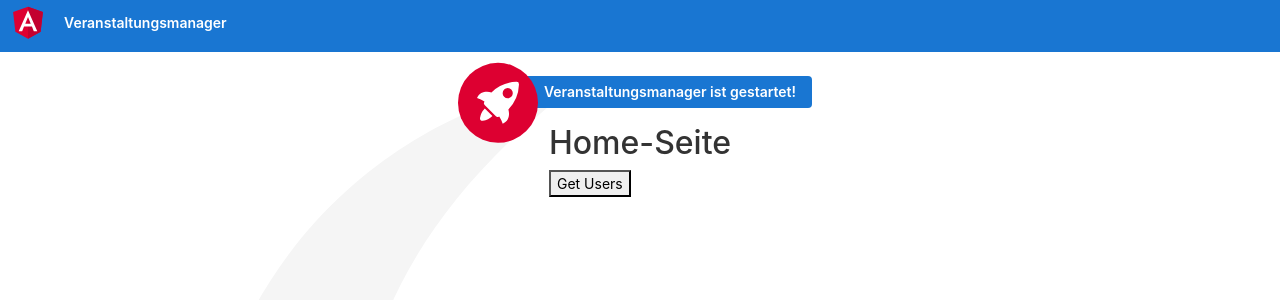
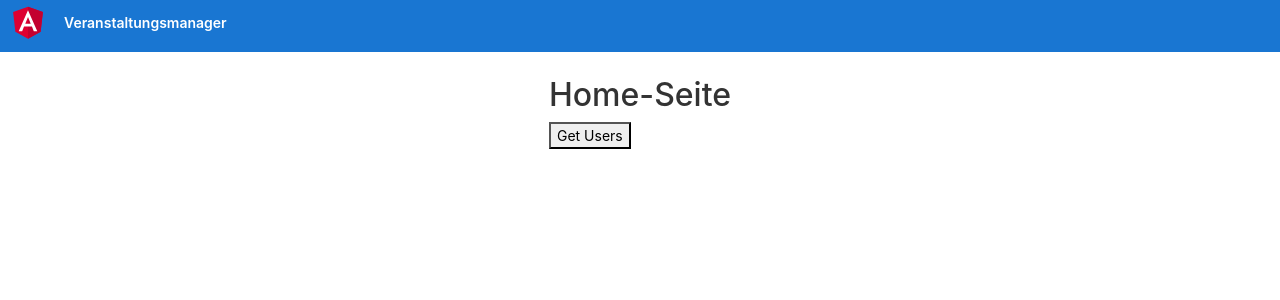
Before and after one commit to moritzb98/webanwendung, an Angular app in the folder webapp/laravel/angularFrontend/: page /home in a window 1280 px wide. Shown: the top 300 px of the page. Built offline with nearby package versions, Linux system fonts and the light colour scheme.

Commit message:
edit App-Component

```diff
--- a/webapp/laravel/angularFrontend/src/app/app.component.html
+++ b/webapp/laravel/angularFrontend/src/app/app.component.html
@@ -312,7 +312,7 @@
 <div class="content" role="main">
 
   <!-- Highlight Card -->
-  <div class="card highlight-card card-small">
+  <!--<div class="card highlight-card card-small">
 
     <svg id="rocket" alt="Rocket Ship" xmlns="http://www.w3.org/2000/svg" width="101.678" height="101.678" viewBox="0 0 101.678 101.678">
       <g id="Group_83" data-name="Group 83" transform="translate(-141 -696)">
@@ -330,6 +330,6 @@
       <path id="Path_40" data-name="Path 40" d="M644.6,141S143.02,215.537,147.049,870.207s342.774,201.755,342.774,201.755S404.659,847.213,388.815,762.2c-27.116-145.51-11.551-384.124,271.9-609.1C671.15,139.365,644.6,141,644.6,141Z" transform="translate(-147.025 -140.939)" fill="#f5f5f5"/>
     </svg>
 
-  </div>
+  </div>-->
 
 <router-outlet></router-outlet>
--- a/webapp/laravel/angularFrontend/src/app/home.service.ts
+++ b/webapp/laravel/angularFrontend/src/app/home.service.ts
@@ -16,14 +16,14 @@ export class HomeService {
   constructor(private http: HttpClient) {
   }
 
-  getUsers(): Observable<any>{
+  getUsers(): Observable<any> {
     return this.http.get('http://localhost/api/users').pipe(
       map(this.extractData)
     );
   }
 
   private extractData(res: Response) {
-    let body = res;
+    const body = res;
     return body || {};
   }
 
```
